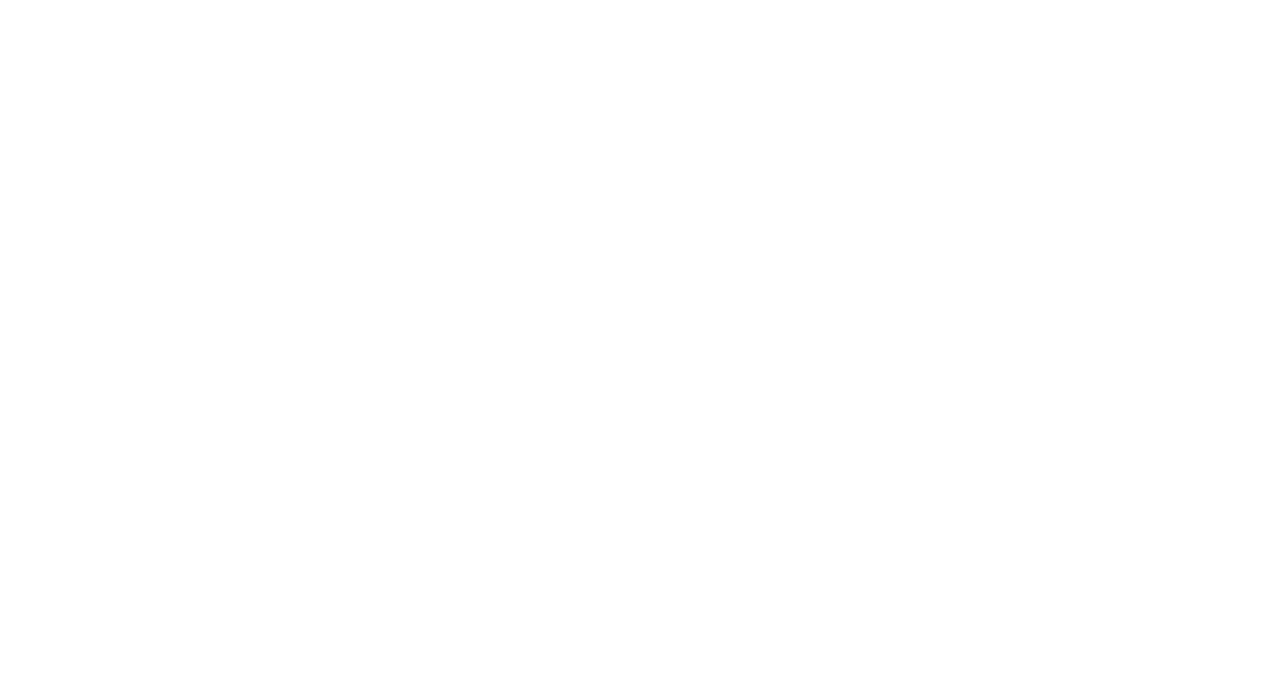
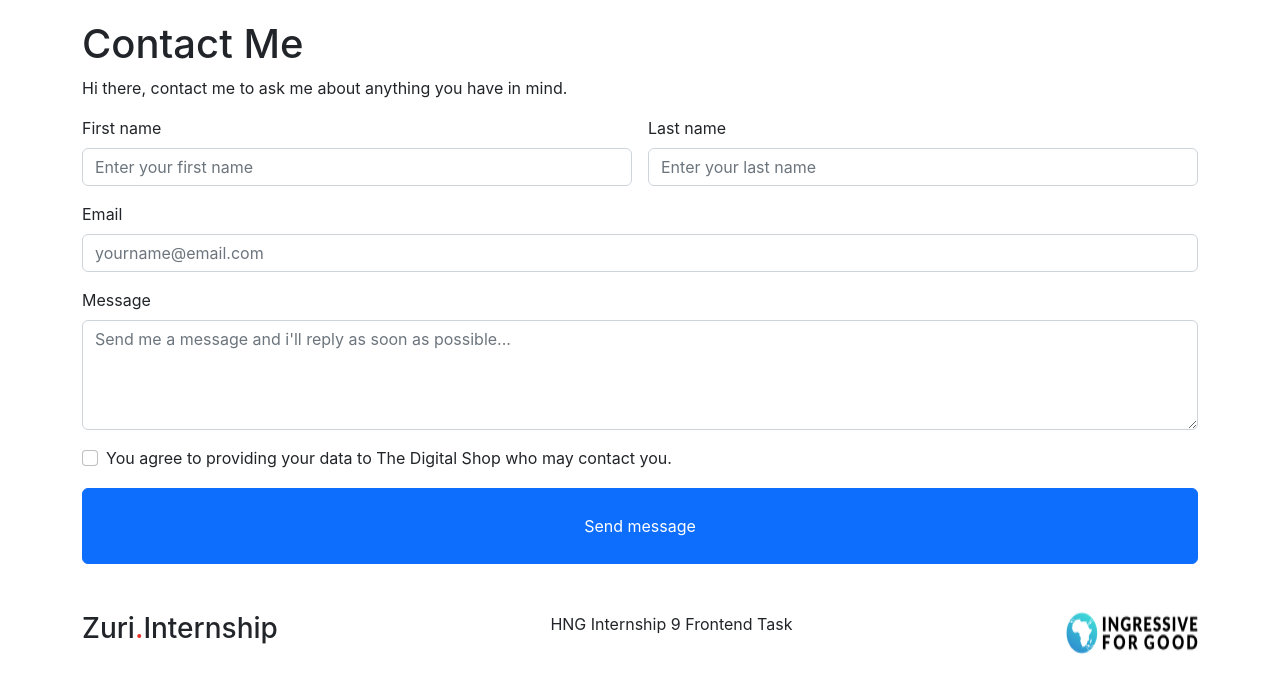
Before and after one commit to lerderl/digital-shop, a React (Create React App) app: page /contact in a window 1280 px wide. Before the commit this address had no page. Shown: the top 692 px of the page. Built offline with nearby package versions, Linux system fonts and the light colour scheme.

Commit message:
feat: Add contact me page

```diff
--- a/src/App.css
+++ b/src/App.css
@@ -1,3 +1,6 @@
+h1 {
+  margin-top: 20px;
+}
 header {
   margin-top: 20px;
 }
--- a/src/App.js
+++ b/src/App.js
@@ -2,11 +2,13 @@
 
 import './App.css';
 import Home from './components/Home';
+import Contact from './components/Contact';
 
 function App() {
   return (
     <Routes>
       <Route path='/' exact element={<Home />} />
+      <Route path='/contact' element={<Contact />} />
     </Routes>
   );
 }
--- /dev/null
+++ b/src/components/Contact.js
@@ -0,0 +1,56 @@
+import I4G from '../images/I4G.png';
+
+const Contact = () => {
+  const name = "The Digital Shop";
+
+  return (
+    <div className='container'>
+      <h1>Contact Me</h1>
+      <p>Hi there, contact me to ask me about anything you have in mind.</p>
+      {/* form */}
+      <form className="row g-3">
+        <div className="col-md-6">
+          <label htmlFor="first_name" className="form-label">First name</label>
+          <input type="text" className="form-control" id="first_name" placeholder='Enter your first name' />
+        </div>
+        <div className="col-md-6">
+          <label htmlFor="last_name" className="form-label">Last name</label>
+          <input type="text" className="form-control" id="last_name" placeholder='Enter your last name' />
+        </div>
+        <div className="col-12">
+          <label htmlFor="email" className="form-label">Email</label>
+          <input type="email" className="form-control" id="email" placeholder='yourname@email.com' />
+        </div>
+        <div className="col-12">
+          <label htmlFor="message" className="form-label">Message</label>
+          <textarea
+            rows={4}
+            type="text"
+            id="message"
+            className="form-control"
+            placeholder="Send me a message and i'll reply as soon as possible..."
+          />
+        </div>
+        <div className="col-12">
+          <div className="form-check">
+            <input className="form-check-input" type="checkbox" id="gridCheck" />
+            <label className="form-check-label" htmlFor="gridCheck">
+              You agree to providing your data to {name} who may contact you.
+            </label>
+          </div>
+        </div>
+        <div className="d-grid gap-2">
+          <button type="submit" className="btn btn-primary" id='btn__submit'>Send message</button>
+        </div>
+      </form>
+      {/* footer */}
+      <footer className='d-flex justify-content-between social-links'>
+        <h3>Zuri<span className="dot">.</span>Internship</h3>
+        <p>HNG Internship 9 Frontend Task</p>
+        <img src={I4G} alt='Ingressive icon' />
+      </footer>
+    </div>
+  );
+};
+
+export default Contact;
--- a/src/components/Home.js
+++ b/src/components/Home.js
@@ -55,7 +55,7 @@
       </main>
       {/* Footer */}
       <footer className='d-flex justify-content-between social-links'>
-        <h3>Zuri<span class="dot">.</span>Internship</h3>
+        <h3>Zuri<span className="dot">.</span>Internship</h3>
         <p>HNG Internship 9 Frontend Task</p>
         <img src={I4G} alt='Ingressive icon' />
       </footer>
```
